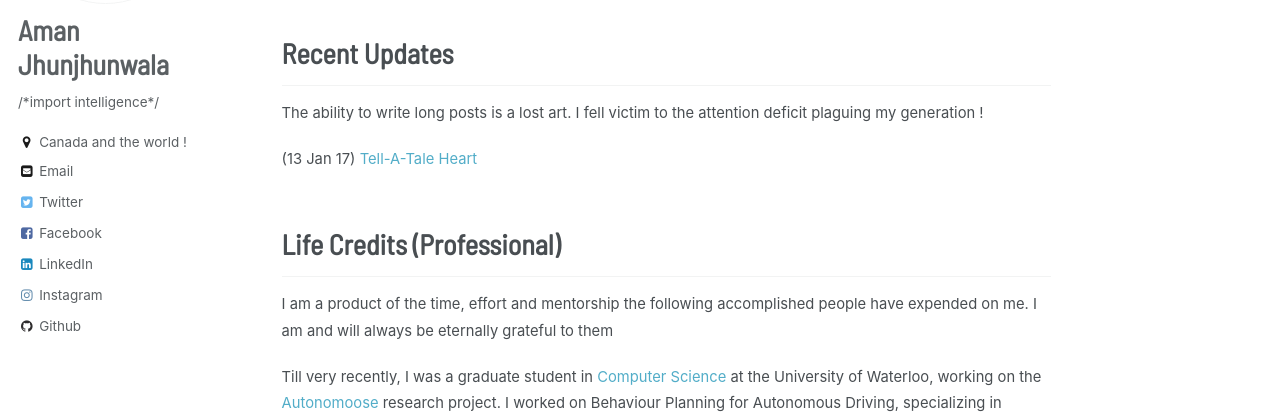
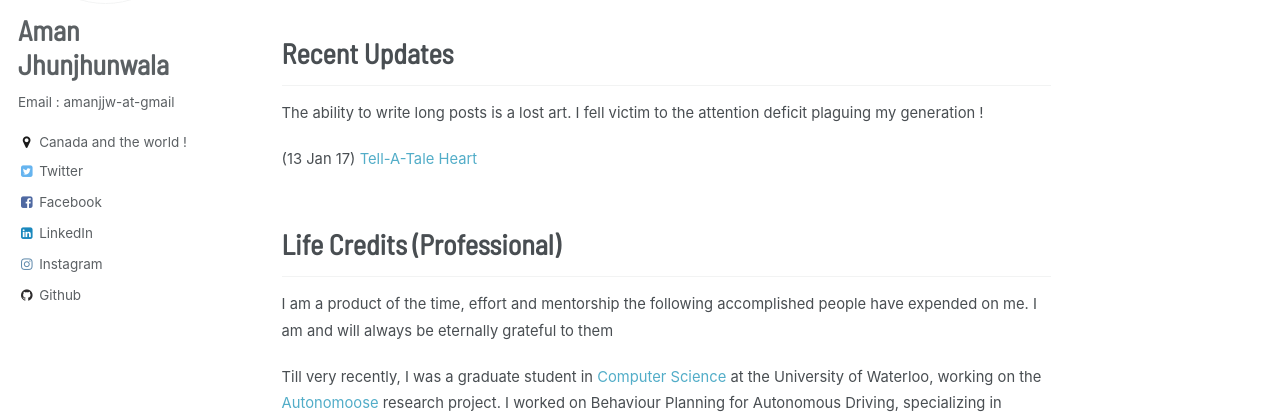
Before and after one commit to amanjhunjhunwala/amanjhunjhunwala.github.io, a Jekyll site: the page built from _pages/about.md, in a window 1280 px wide. Shown: the part 338-758 px from the top of the page. Built offline with Jekyll 4.4.1, drawn with Linux system fonts in a browser that asks for light colours; some web fonts are replaced.

Commit message:
Update _config.yml

```diff
--- a/_config.yml
+++ b/_config.yml
@@ -80,11 +80,11 @@ analytics:
 author:
   name             : "Aman Jhunjhunwala"
   avatar           : "profile.jpg"
-  bio              : "/*import intelligence*/"
+  bio              : "Email : amanjjw-at-gmail"
   location         : "Canada and the world !"
   employer         :
   googlescholar    :
-  email            : "amanjjw@gmail.com"
+  email            :
   uri              :
   bitbucket        :
   codepen          :
```
